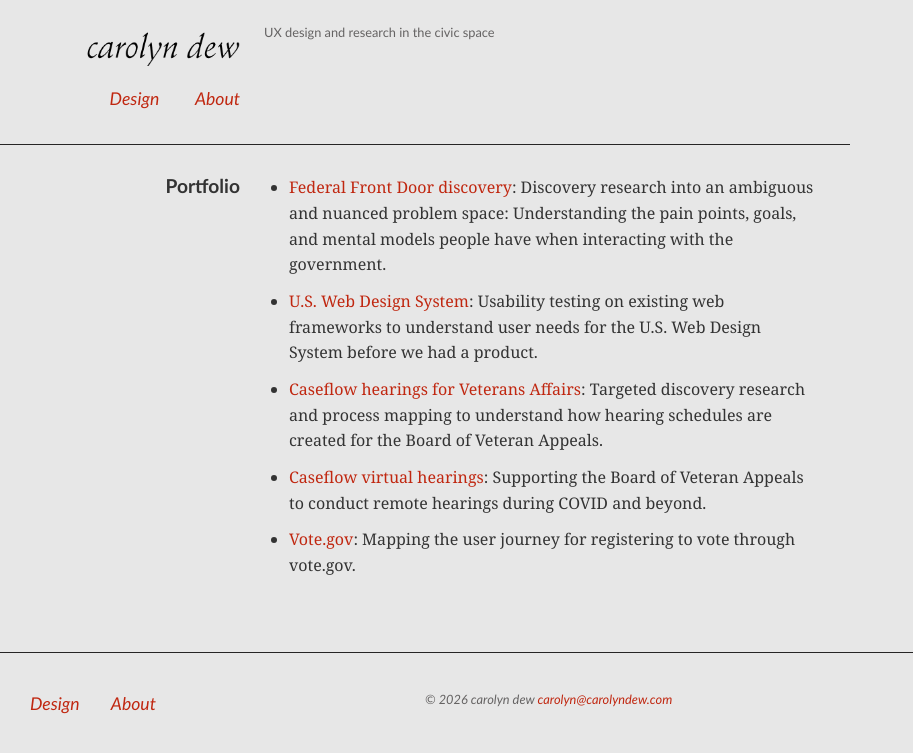
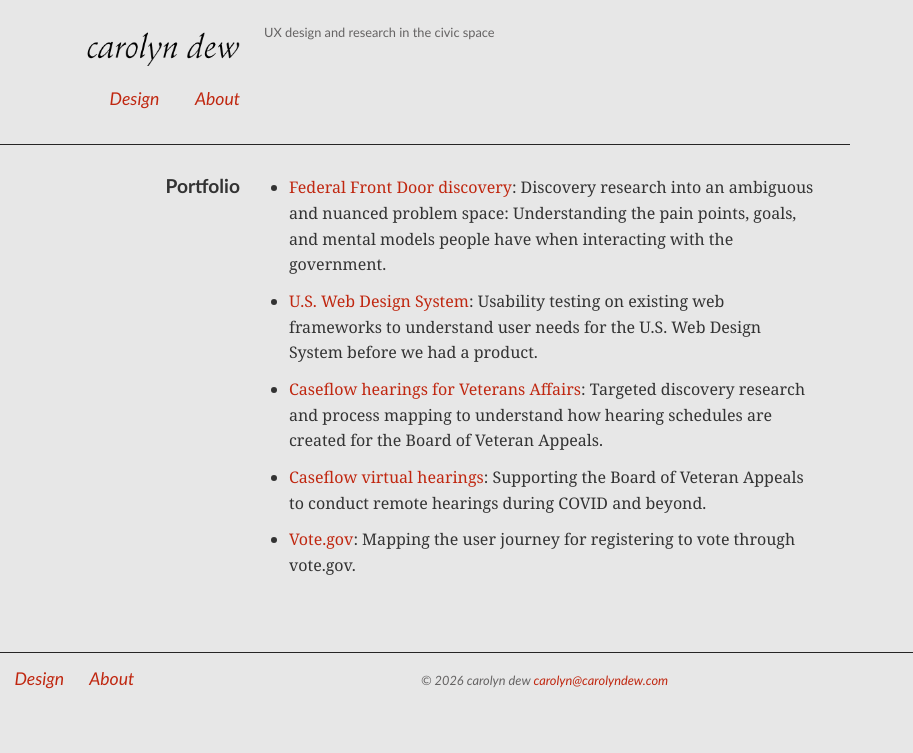
Before and after one commit to carodew/carodew.github.io, a Jekyll site: the page built from index.html, in a window 1280 px wide. Shown: the top 753 px of the page, without its empty margins (0-913 px from the left). Built offline with Jekyll 4.4.1, drawn with Linux system fonts in a browser that asks for light colours.

Commit message:
Baseline-align the footer nav and copyright
The two blocks were top-aligned inline-blocks nudged into position with
a padding-top and a top margin, leaving their text 6px apart.

Three things were in the way of a real baseline: the footer needed to be
a flex container aligning on baselines; the nav's overflow: hidden made
the browser synthesize a baseline from its border box rather than its
text; and the global li line-height of 1.6em built a 28px line box that
dropped the nav text well below the copyright's baseline.

Nav links move from block to inline so their vertical padding still
grows the hit area without shifting the baseline. The two now align
within 0.1px.

Co-Authored-By: Claude Opus 5 <noreply@anthropic.com>

```diff
--- a/_sass/_footer.scss
+++ b/_sass/_footer.scss
@@ -6,28 +6,48 @@ footer {
 	color: $color-light-text;
 	border-top: 1px solid $darkGray;
 	font-family: $sansStack;
+	// Flex, so the nav and the copyright sit on a shared text baseline rather
+	// than being top-aligned inline-blocks nudged into place by hand.
+	@media screen and (min-width: $breakpoint1) {
+		display: flex;
+		align-items: baseline;
+	}
 }
 
 #bottom-nav {
-	padding-top: 10px;
 	*display: inline;
 	*zoom: 1;
 	@media screen and (min-width: $breakpoint1) {
 		width: 33%;
-		display: inline-block;
+		// A flex item whose overflow is not visible gets a baseline synthesized
+		// from its border box instead of its text. The floats this was
+		// containing are gone, so it can go.
+		overflow: visible;
+		ul { margin: 0; }
+		> ul > li {
+			float: none; // floats produce no line box for the baseline to use
+			display: inline-block;
+			margin: 0 10px 0 0;
+			// The global li rule sets 1.6em, which at this font size is a 28px
+			// line box and drops the text well below the copyright's baseline.
+			line-height: inherit;
+			> a {
+				// Inline rather than block: vertical padding still grows the
+				// hit area, but no longer shifts the baseline.
+				display: inline;
+				padding: 0.3em 0.6em 0.3em 0;
+			}
+		}
 	}
 }
 
 
 .copyright {
 	font-style: italic;
-	margin: 1.6em 0 0.6em;
+	margin: 0 0 0.6em;
 	font-size: 0.8em;
 	@media screen and (min-width: $breakpoint1) {
 		width: 33%;
-		display: inline-block;
-		*display: inline;
-		*zoom: 1;
 	}
 }
 
```
